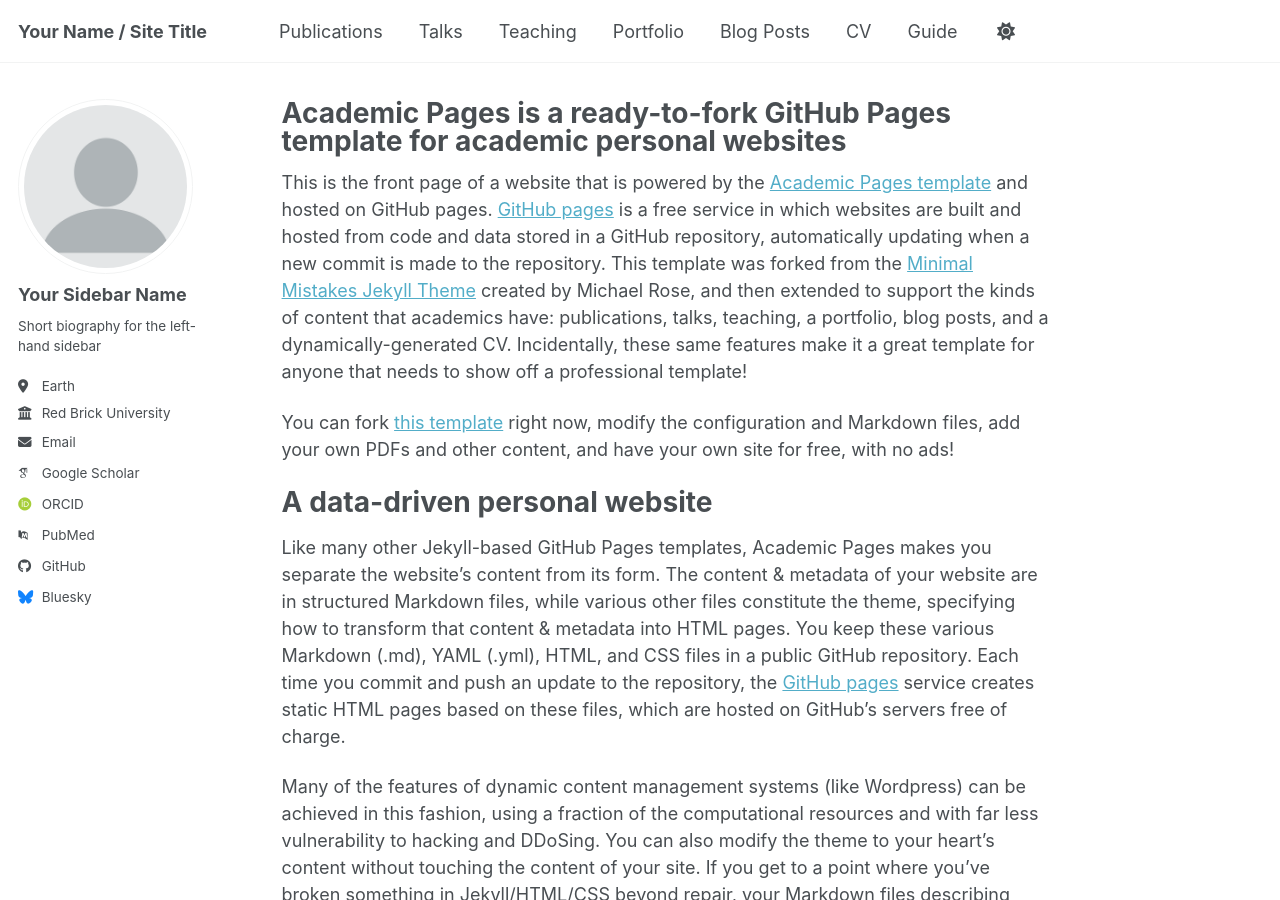
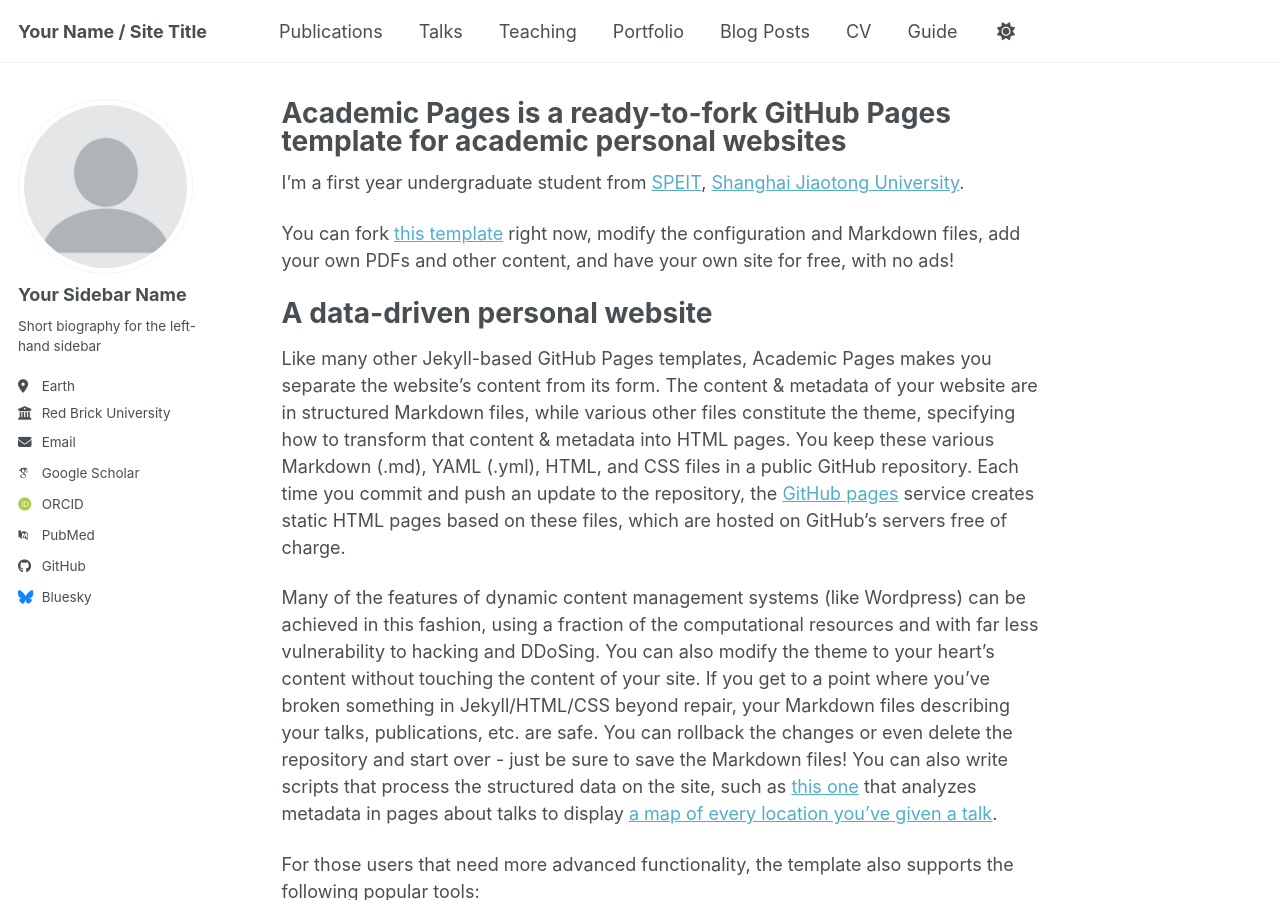
Before and after one commit to shushuyang231/shushuyang231.github.io, a Jekyll site: the page built from _pages/about.md, in a window 1280 px wide and 900 px high. Built offline with Jekyll 4.4.1, drawn with Linux system fonts in a browser that asks for light colours; some web fonts are replaced; a script bundle is joined from its source files by our own code; library files that are not in the unit come from our copies.

Commit message:
Update about.md

```diff
--- a/_pages/about.md
+++ b/_pages/about.md
@@ -6,8 +6,9 @@
   - /about/
   - /about.html
 ---
+I'm a first year undergraduate student from [SPEIT](https://speit.sjtu.edu.cn/), [Shanghai Jiaotong University](https://www.sjtu.edu.cn/).
 
-This is the front page of a website that is powered by the [Academic Pages template](https://github.com/academicpages/academicpages.github.io) and hosted on GitHub pages. [GitHub pages](https://pages.github.com) is a free service in which websites are built and hosted from code and data stored in a GitHub repository, automatically updating when a new commit is made to the repository. This template was forked from the [Minimal Mistakes Jekyll Theme](https://mmistakes.github.io/minimal-mistakes/) created by Michael Rose, and then extended to support the kinds of content that academics have: publications, talks, teaching, a portfolio, blog posts, and a dynamically-generated CV. Incidentally, these same features make it a great template for anyone that needs to show off a professional template!
+
 
  You can fork [this template](https://github.com/academicpages/academicpages.github.io) right now, modify the configuration and Markdown files, add your own PDFs and other content, and have your own site for free, with no ads!
 
```
